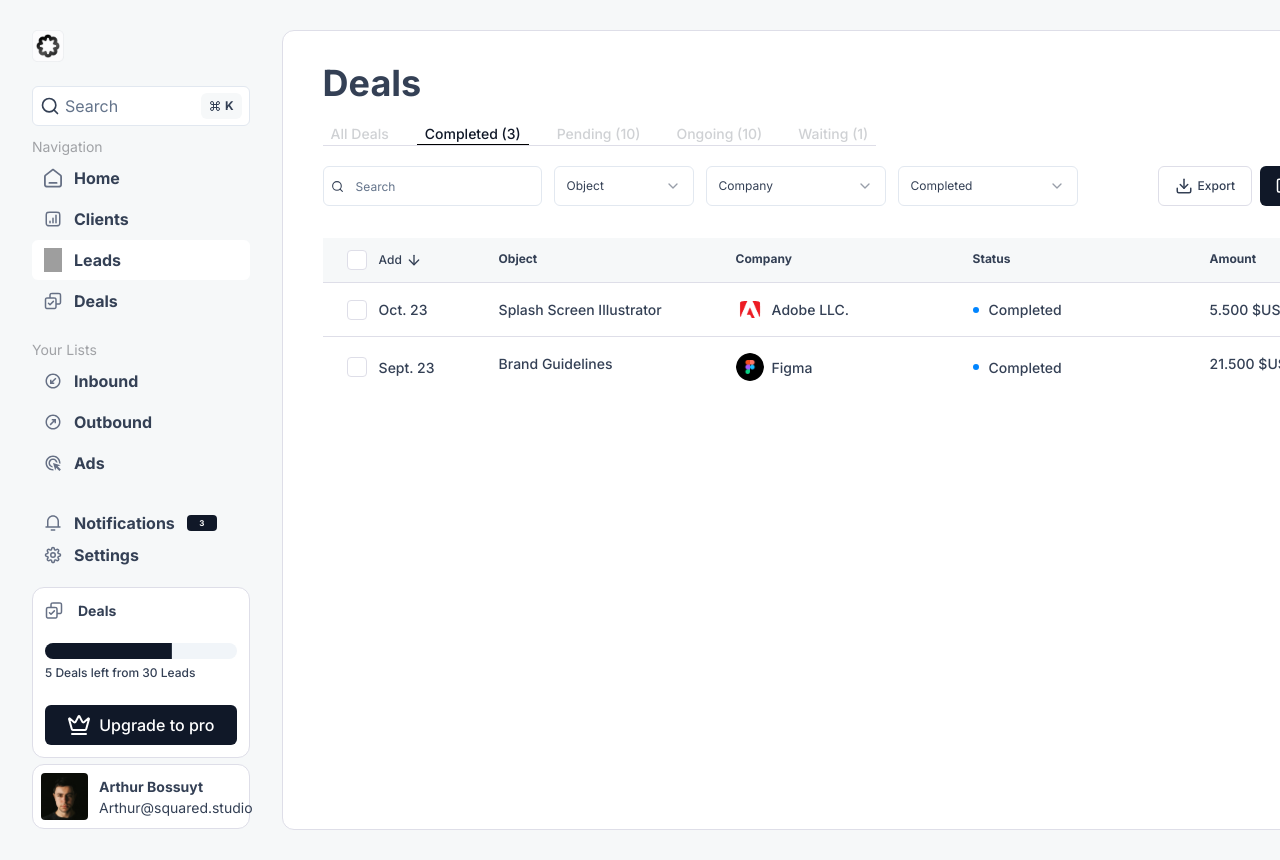
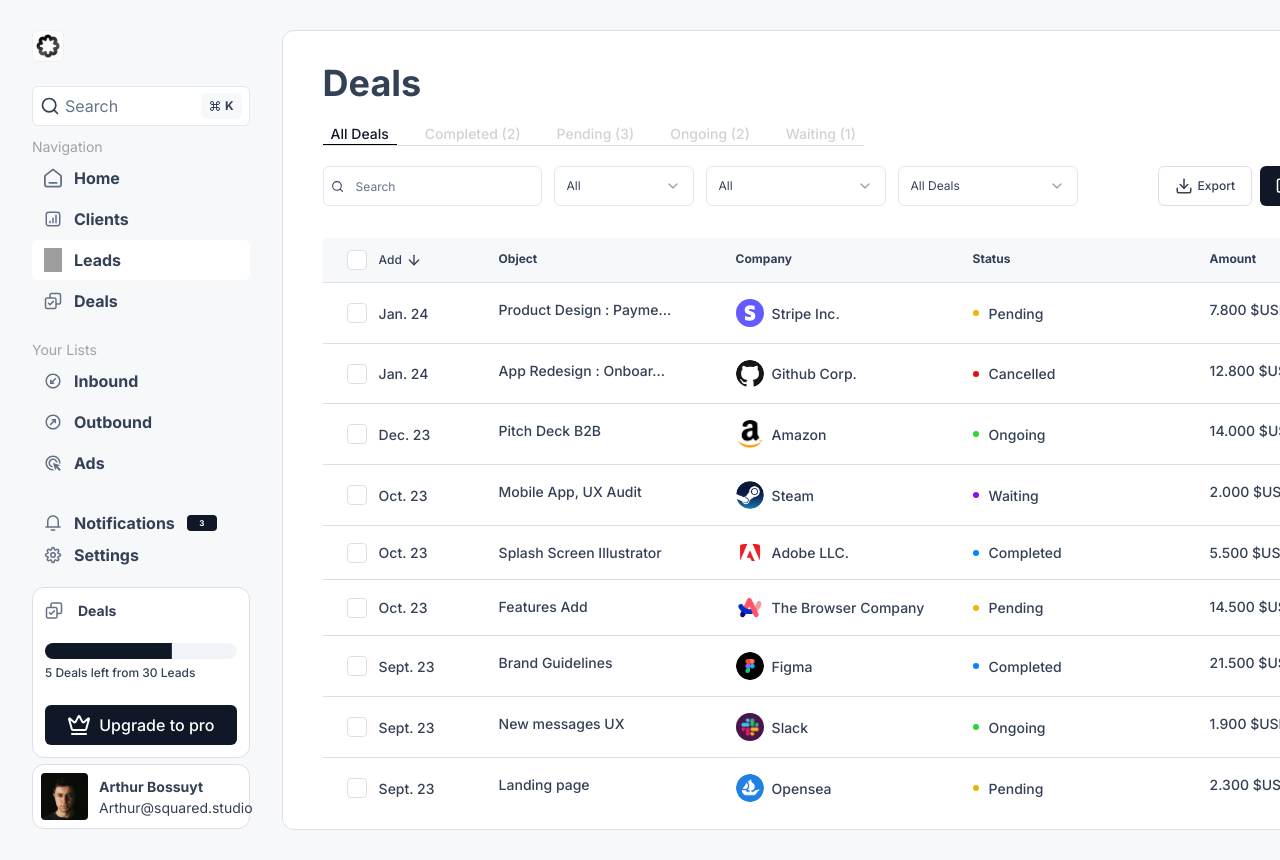
Before and after one commit to SebastienLaurentt/Spikes_Dashboard, a Next.js app: page / in a window 1280 px wide. Shown: the top 860 px of the page. Built offline with nearby package versions, Linux system fonts and the light colour scheme; grey boxes are pictures that could not be loaded.

Commit message:
refacto status state

```diff
--- a/app/page.tsx
+++ b/app/page.tsx
@@ -21,22 +21,17 @@
 
 export default function Home() {
   const [searchTerm, setSearchTerm] = useState<string>("");
-  const [selectedHeaderStatus, setSelectedHeaderStatus] =
-    useState<string>("Completed (3)");
+  const [selectedStatus, setSelectedStatus] = useState<string | null>(null);
   const [selectedObject, setSelectedObject] = useState<string | null>(null);
   const [selectedCompany, setSelectedCompany] = useState<string | null>(null);
-  const [selectedStatus, setSelectedStatus] = useState<string | null>(
-    "Completed"
-  );
   const [checkedItems, setCheckedItems] = useState<boolean[]>(
     new Array(tableData.length).fill(false)
   );
   const [isAllChecked, setIsAllChecked] = useState<boolean>(false);
   const [dialogOpen, setDialogOpen] = useState<boolean>(false);
 
-  const handleFilterHeaderStatus = (filter: string) => {
-    setSelectedHeaderStatus(filter);
-    setSelectedStatus(filter === "All Deals" ? null : filter.split(" ")[0]);
+  const handleHeaderStatusClick = (status: string) => {
+    setSelectedStatus(status === "All Deals" ? null : status.split(" ")[0]);
   };
 
   const handleSelectAllChange = (checked: boolean | string) => {
@@ -96,19 +91,20 @@
         <ul className="flex flex-row gap-x-5 text-[14px] border-b w-fit font-medium">
           {[
             "All Deals",
-            "Completed (3)",
-            "Pending (10)",
-            "Ongoing (10)",
+            "Completed (2)",
+            "Pending (3)",
+            "Ongoing (2)",
             "Waiting (1)",
           ].map((item) => (
             <li
               key={item}
               className={`cursor-pointer px-2 hover:border-b hover:border-black hover:text-accent ${
-                selectedHeaderStatus === item
+                (selectedStatus === null && item === "All Deals") ||
+                selectedStatus === item.split(" ")[0]
                   ? "border-black border-b text-accent"
                   : "text-accent/20"
               }`}
-              onClick={() => handleFilterHeaderStatus(item)}
+              onClick={() => handleHeaderStatusClick(item)}
             >
               {item}
             </li>
@@ -126,6 +122,7 @@
               onChange={(e) => setSearchTerm(e.target.value)}
             />
             <Select
+              value={selectedObject || "All"}
               onValueChange={(value) =>
                 setSelectedObject(value === "All" ? null : value)
               }
@@ -146,8 +143,9 @@
               </SelectContent>
             </Select>
             <Select
+              value={selectedCompany || "All"}
               onValueChange={(value) =>
-                setSelectedCompany(value === "All Deals" ? null : value)
+                setSelectedCompany(value === "All" ? null : value)
               }
             >
               <SelectTrigger className="w-[180px]">
@@ -169,9 +167,7 @@
               value={selectedStatus || "All Deals"}
               onValueChange={(value) => {
                 setSelectedStatus(value === "All Deals" ? null : value);
-                setSelectedHeaderStatus(
-                  value === "All Deals" ? "All Deals" : `${value} (x)`
-                );
+                handleHeaderStatusClick(value);
               }}
             >
               <SelectTrigger className="w-[180px]">
```
